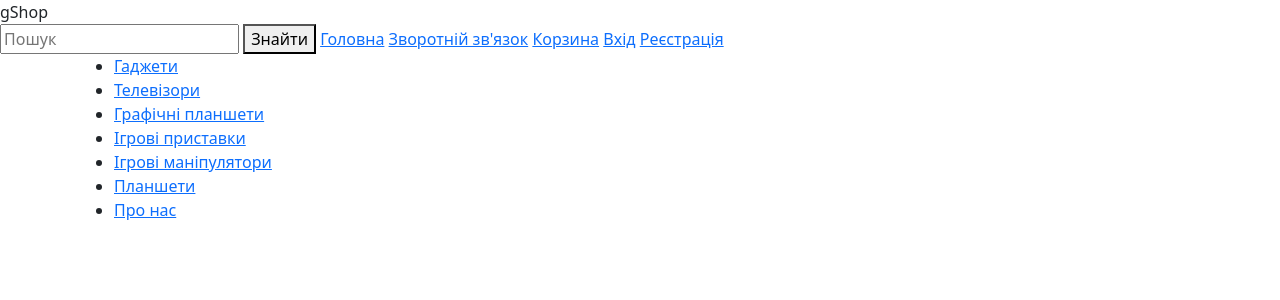
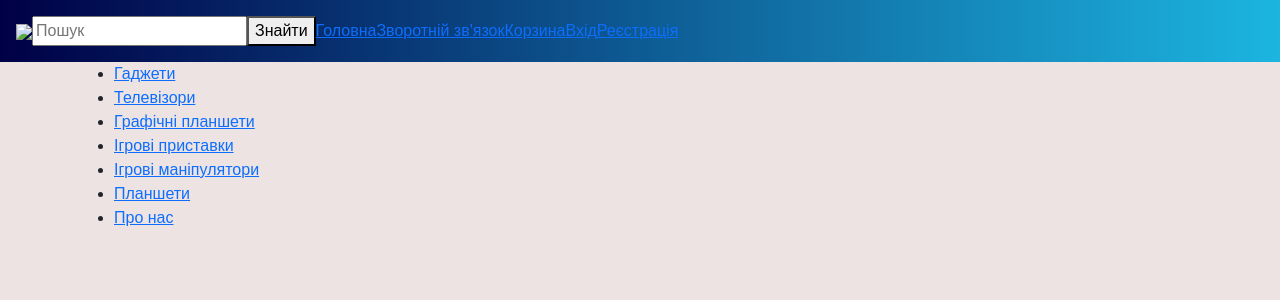
Before and after one commit to EvilDahaka/release-project, a Flask app: template templates/base.html in a window 1280 px wide. Shown: the top 300 px of the page. Run offline with Flask 3, Linux system fonts and the light colour scheme; the template is opened without the code that fills it, so the values that code supplies are empty.

Commit message:
Створений каркас

```diff
--- /dev/null
+++ b/static/style.css
@@ -0,0 +1,62 @@
+header {
+    display: flex;
+    align-items: center;
+    background: linear-gradient(to right, #000046, #1cb5e0);
+    color: white;
+    padding: 1rem;
+
+}
+
+
+body {
+    font-family: Arial, sans-serif;
+    background-color: #ede3e3;
+    margin: 0;
+    padding: 0;
+}
+
+.gallery-grid {
+    display: grid;
+    grid-template-columns: repeat(auto-fit, minmax(300px, 1fr));
+    gap: 20px;
+    padding: 20px;
+}
+
+.grid-iteminner {
+    position: relative;
+    overflow: hidden;
+    border-radius: 12px;
+    aspect-ratio: 16 / 9;
+    box-shadow: 0 4px 12px rgba(0, 0, 0, 0.1);
+    transition: transform 0.3s ease, box-shadow 0.3s ease;
+}
+
+.grid-iteminner:hover {
+    transform: scale(1.02);
+    box-shadow: 0 6px 18px rgba(0, 0, 0, 0.15);
+}
+
+.grid-itemimg {
+    width: 100%;
+    height: 100%;
+    display: block;
+    border-radius: 12px;
+    object-fit: cover;
+}
+
+.grid-itemtitle {
+    position: absolute;
+    bottom: 10px;
+    left: 10px;
+    color: white;
+    font-size: 1.2em;
+    font-weight: bold;
+    background: rgba(0, 0, 0, 0.4);
+    padding: 8px 12px;
+    border-radius: 8px;
+    transition: background 0.3s ease;
+}
+
+.grid-iteminner:hover .grid-itemtitle {
+    background: rgba(0, 0, 0, 0.6);
+}
--- a/templates/base.html
+++ b/templates/base.html
@@ -4,13 +4,17 @@
     <meta charset="UTF-8">
     <meta name="viewport" content="width=device-width, initial-scale=1.0">
     <link rel="stylesheet" href="https://cdn.jsdelivr.net/npm/bootstrap@5.3.3/dist/css/bootstrap.min.css">
-    <link rel="stylesheet" href="#">
+    <link rel="stylesheet" href="static/style.css">
 
     <title>{% block title %}gShop{% endblock %}</title>
 </head>
 <body>
     <header>
-        <div class = "logo">gShop</div>
+        <div class = "logo">
+            <a href="/home">
+                <img src="#">
+            </a>
+        </div>
         <input type= "text" placeholder="Пошук">
         <button>Знайти</button>
         <a href="{{ url_for('home') }}">Головна</a>
```
Also changed, not shown: templates/home.html (+7 -7 lines), static/img/logomak_logo.png (added).
